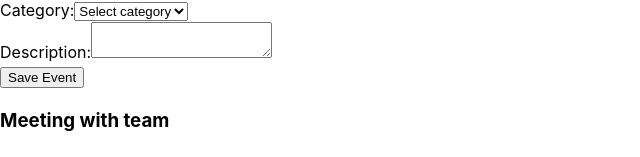
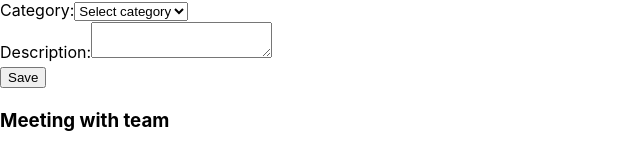
Before and after one commit to MyroslavaRohoza/Event-Scheduler, a React (Vite) app: page / in a window 1280 px wide. Shown: the part 145-302 px from the top of the page, without its empty margins (0-640 px from the left). Built offline with nearby package versions, Linux system fonts and the light colour scheme.

Commit message:
create event form functions

```diff
--- a/src/components/EventForm/EventForm.tsx
+++ b/src/components/EventForm/EventForm.tsx
@@ -1,14 +1,11 @@
 import React from "react";
-import {  Field, Form, ErrorMessage, Formik } from "formik";
-
-
-type EventValues = {
-  title: string;
-  date: string;
-  time: string;
-  category: string;
-  description: string;
-};
+import { Field, Form, ErrorMessage, Formik } from "formik";
+import Button from "../Button/Button.tsx";
+import { EventItem } from "../../types/eventTypes.ts";
+import { handleEventAction, handleSubmit } from "../../utils/eventsUtils.ts";
+import { Dispatch } from "@reduxjs/toolkit";
+import { useDispatch } from "react-redux";
+import { addEvent } from "../../state/events/eventSlice.ts";
 
 const categories = [
   { value: "workshop", label: "Workshop" },
@@ -18,8 +15,7 @@ const categories = [
 ];
 
 const EventForm: React.FC = () => {
-
-  const initialValues: EventValues = {
+  const initialValues: EventItem = {
     title: "",
     date: "",
     time: "",
@@ -27,14 +23,14 @@ const EventForm: React.FC = () => {
     description: "",
   };
 
-  const handleSubmit = (data: EventValues) => {
-    console.log(data);
-  };
+  const dispatch = useDispatch();
 
   return (
     <Formik
       initialValues={initialValues}
-      onSubmit={handleSubmit}
+      onSubmit={(values, actions) => {
+        handleSubmit(values, actions, handleEventAction, dispatch, addEvent);
+      }}
     >
       <Form>
         <div>
@@ -69,7 +65,7 @@ const EventForm: React.FC = () => {
           <Field as="textarea" id="description" name="description" />
           <ErrorMessage name="description" component="div" />
         </div>
-        <button type="submit">Save Event</button>
+        <Button>Save</Button>
       </Form>
     </Formik>
   );
--- a/src/state/events/eventSelectors.ts
+++ b/src/state/events/eventSelectors.ts
@@ -1,5 +1,4 @@
 import { RootState } from "../rootReducer";
-import { createSelector } from "@reduxjs/toolkit";
 
 export const selectEvents = (state: RootState) => state.events.eventList;
 
--- a/src/state/events/eventSlice.ts
+++ b/src/state/events/eventSlice.ts
@@ -1,20 +1,15 @@
 import { createSlice, PayloadAction } from "@reduxjs/toolkit";
+import { RootState } from "../rootReducer.ts";
 import { initiaState } from "../initialState.ts";
-import { RootState } from "../rootReducer.ts";
+import { EventItem } from "../../types/eventTypes.ts";
 
-type Event = {
-  id: number;
-  text: string;
-  completed: boolean;
-};
-
-const initialState= initiaState.events;
+const initialState = initiaState.events;
 
 const eventsSlice = createSlice({
   name: "events",
   initialState,
   reducers: {
-    addEvent: (state: RootState, action: PayloadAction<Event>) => {
+    addEvent: (state: RootState, action: PayloadAction<EventItem>) => {
       state.items.push(action.payload);
     },
 
@@ -24,7 +19,7 @@ const eventsSlice = createSlice({
 
     editEvent: (
       state: RootState,
-      action: PayloadAction<{ id: number; updatedEvent: Partial<Event> }>
+      action: PayloadAction<{ id: number; updatedEvent: Partial<EventItem> }>
     ) => {
       const { id, updatedEvent } = action.payload;
       const index = state.items.findIndex((event) => event.id === id);
--- /dev/null
+++ b/src/utils/eventsUtils.ts
@@ -0,0 +1,19 @@
+import { handleEventAction } from './eventsUtils.ts';
+import { AppDispatch } from "../state/store.ts";
+import { EventItem } from "../types/eventTypes.ts";
+
+
+export const handleEventAction = (
+  eventItem: EventItem,
+  dispatch: AppDispatch,
+  actionCreator: (eventItem: EventItem) => void
+) => {
+  const finalEventItem = { ...eventItem };
+  dispatch(actionCreator(finalEventItem));
+};
+
+
+ export const handleSubmit = (values, actions, handleEventAction, dispatch, actionCreator) => {
+    handleEventAction(values,dispatch, actionCreator);
+    actions.resetForm();
+  };
```
Also changed, not shown: src/types/eventTypes.ts (+8 -5 lines).
